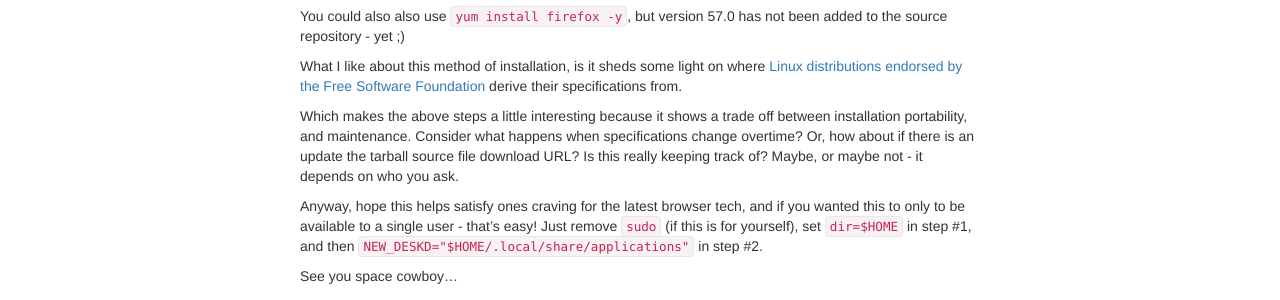
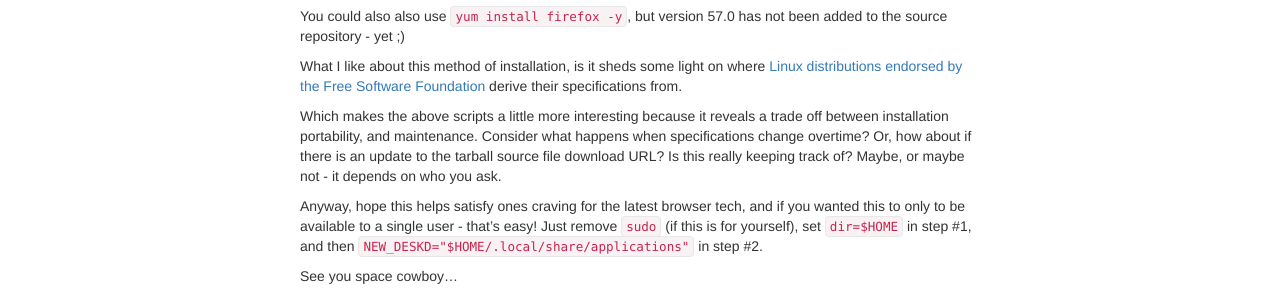
Before and after one commit to ecwpz91/ecwpz91.github.io, a Jekyll site: the page built from _posts/2017-11-18-Getting and Installing Firefox Quantum.md, in a window 1280 px wide. Shown: the part 1707-2007 px from the top of the page. Built offline with Jekyll 4.4.1, drawn with Linux system fonts in a browser that asks for light colours; nearby versions of some CDN libraries.

Commit message:
Finalized

```diff
--- a/_posts/2017-11-18-Getting and Installing Firefox Quantum.md
+++ b/_posts/2017-11-18-Getting and Installing Firefox Quantum.md
@@ -81,7 +81,7 @@ You could also also use `yum install firefox -y`, but version 57.0 has not been
 
 What I like about this method of installation, is it sheds some light on where [Linux distributions endorsed by the Free Software Foundation][4] derive their specifications from.
 
-Which makes the above steps a little interesting because it shows a trade off between installation portability, and maintenance. Consider what happens when specifications change overtime? Or, how about if there is an update the tarball source file download URL? Is this really keeping track of? Maybe, or maybe not - it depends on who you ask.
+Which makes the above scripts a little more interesting because it reveals a trade off between installation portability, and maintenance. Consider what happens when specifications change overtime? Or, how about if there is an update to the tarball source file download URL? Is this really keeping track of? Maybe, or maybe not - it depends on who you ask.
 
 Anyway, hope this helps satisfy ones craving for the latest browser tech, and if you wanted this to only to be available to a single user - that's easy! Just remove `sudo` (if this is for yourself), set `dir=$HOME` in step #1, and then `NEW_DESKD="$HOME/.local/share/applications"` in step #2.
 
```
